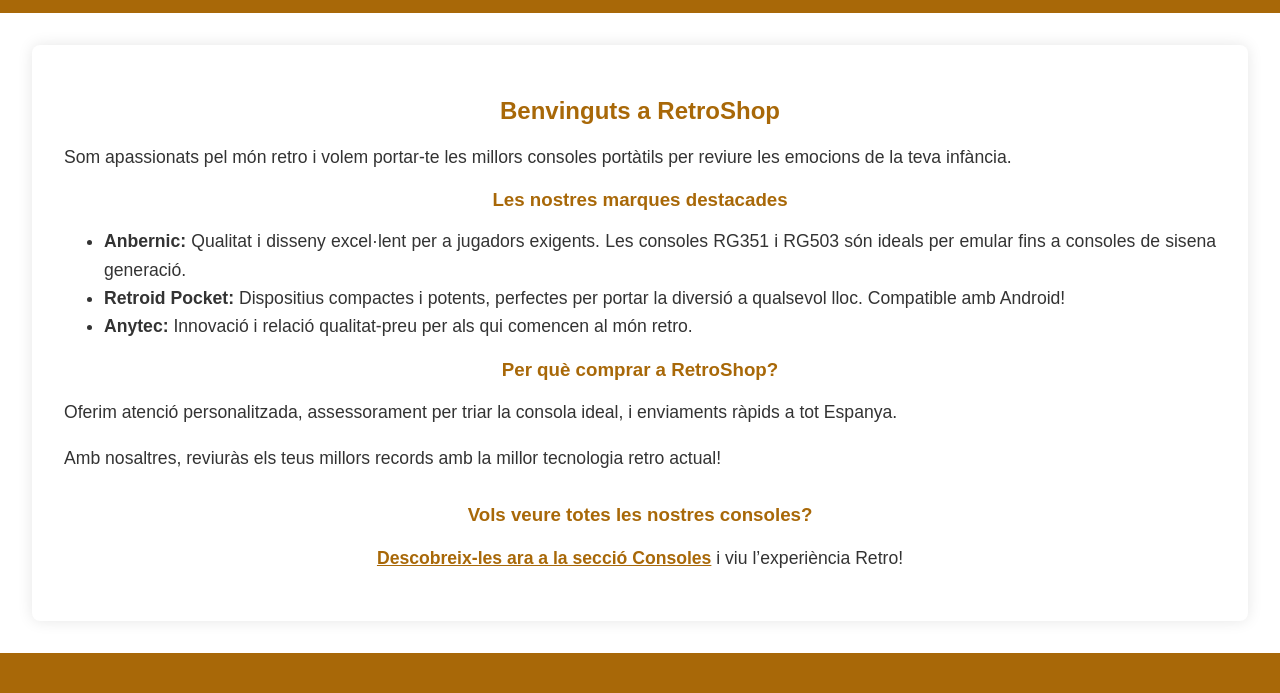
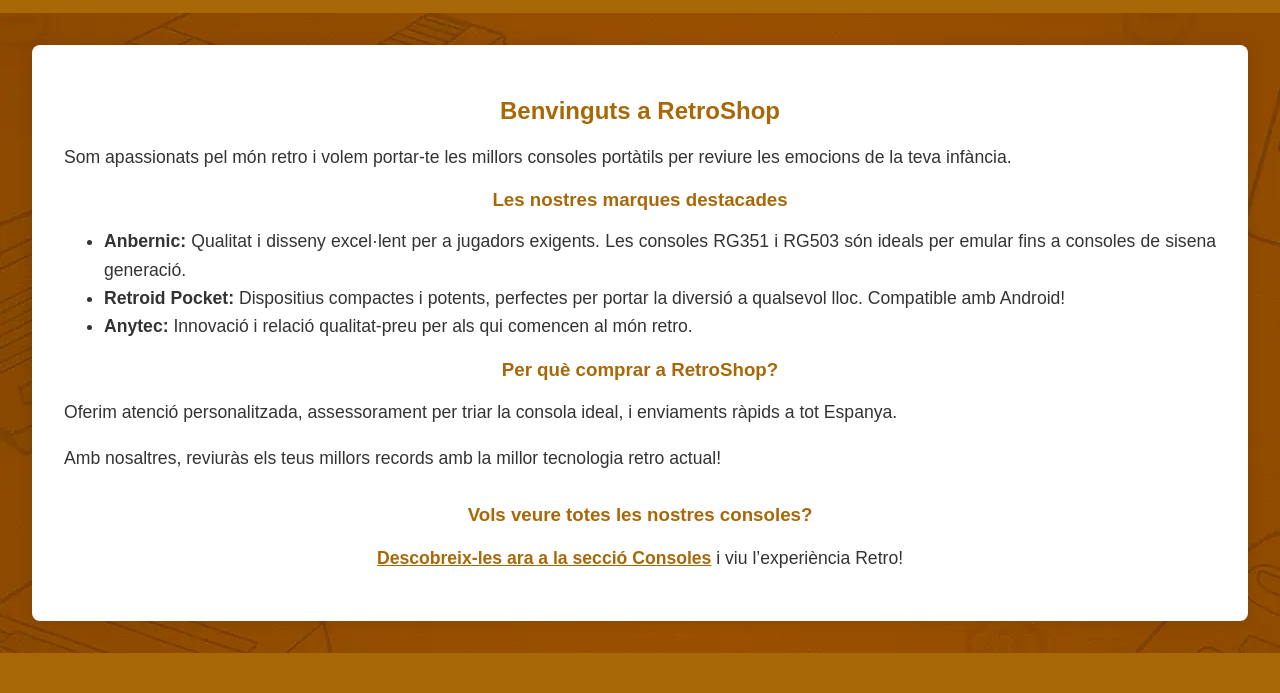
Before and after one commit to jvargas0314/Recu-HTML-CSS, a plain HTML site: page index.html in a window 1280 px wide. Shown: the part 99-792 px from the top of the page. Drawn offline with Linux system fonts and the light colour scheme; the site is published under a folder, as on GitHub Pages, so addresses that start at the root find nothing.

Commit message:
Update common.css

```diff
--- a/css/common.css
+++ b/css/common.css
@@ -2,7 +2,7 @@
     font-family: Arial, sans-serif;
     margin: 0;
     padding: 0;
-    background-image: url("/img/background2.webp");
+    background-image: url("../img/background2.webp");
     color: #333;
 }
 
```
